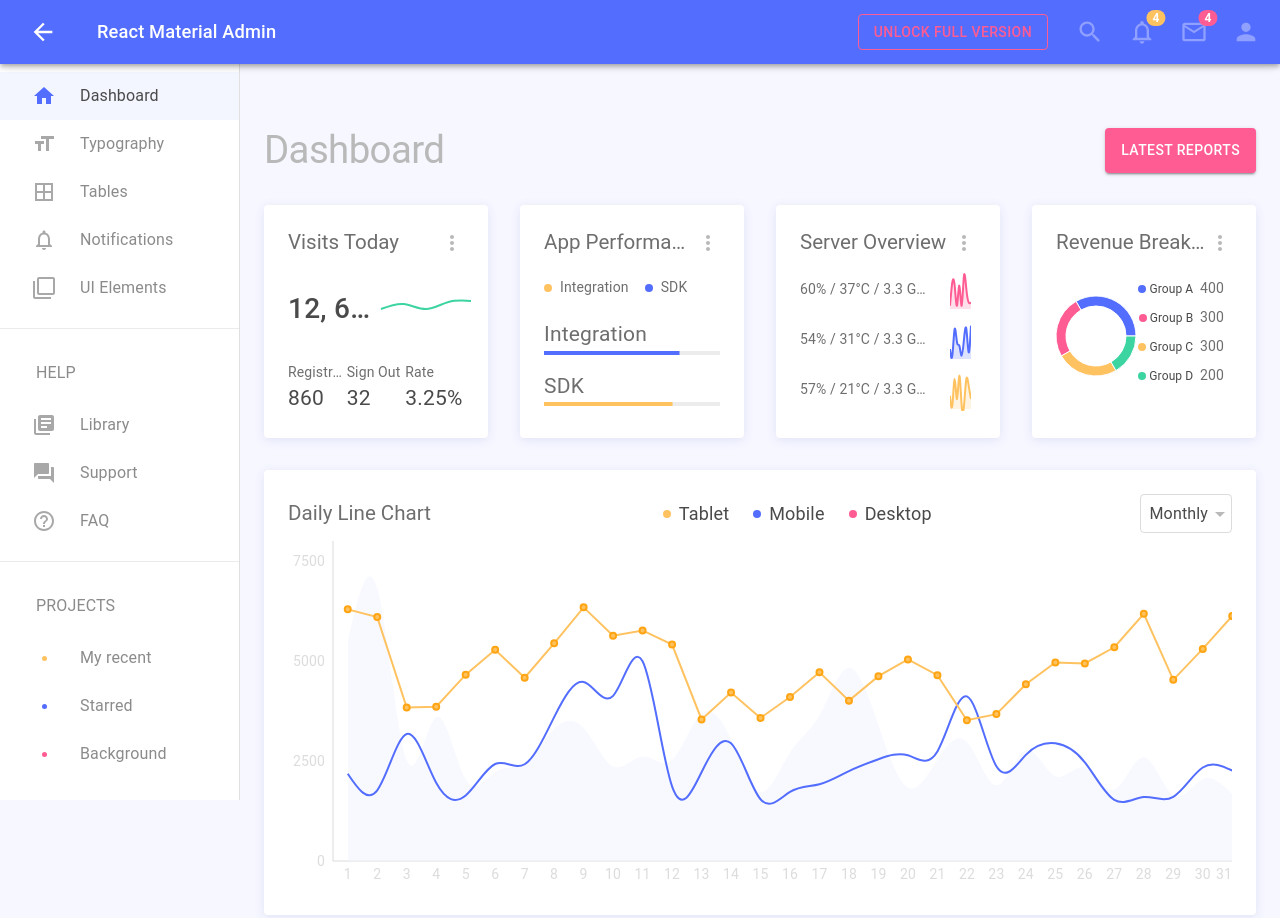
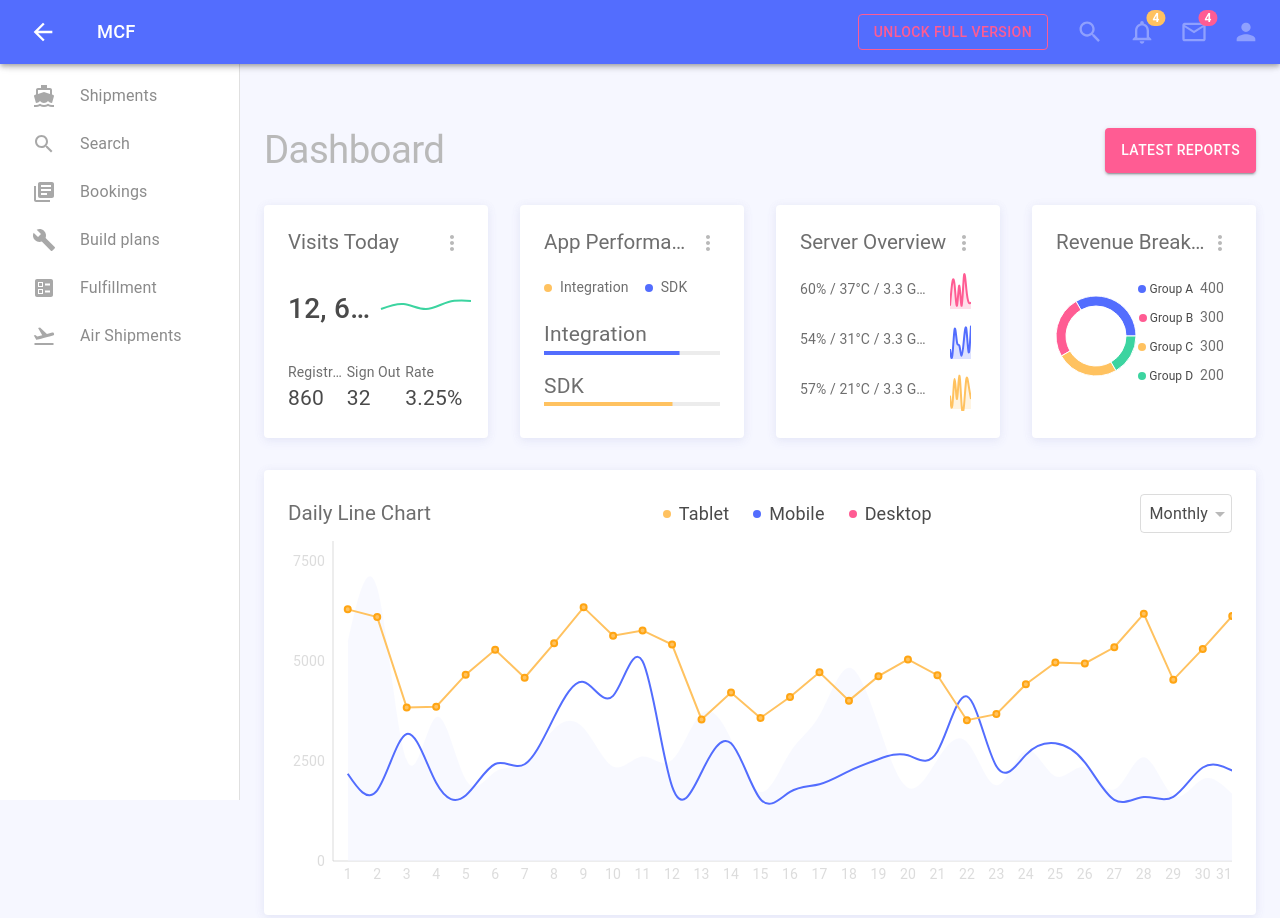
Before and after one commit to ivzeus/freight-dashboard, a React app: page /#/app/dashboard in a window 1280 px wide. Shown: the top 918 px of the page. Built offline with nearby package versions, Linux system fonts and the light colour scheme; sample sign-in values are in the browser's storage; what react-google-maps would draw is missing.

Commit message:
tweak sidebar & header content

```diff
--- a/public/index.html
+++ b/public/index.html
@@ -22,10 +22,10 @@
       work correctly both with client-side routing and a non-root public URL.
       Learn how to configure a non-root public URL by running `npm run build`.
     -->
-    <title>React Material Admin</title>
-    <meta name="description" content="React Material Admin is a React Template built with Material-UI">
-    <meta name="keywords" content="react material, material ui admin, react template, react material admin, react material dashboard">
-    <meta name="author" content="Flatlogic LLC.">
+    <title>MCF</title>
+    <meta name="description" content="Simple international air & sea shipment administration dashboard">
+    <meta name="keywords" content="freight,cargo,shipment,mekong">
+    <meta name="author" content="Mekong Cargo">
   </head>
   <body style="font-family: 'Roboto', sans-serif;">
     <noscript>You need to enable JavaScript to run this app.</noscript>
--- a/src/components/Header/Header.js
+++ b/src/components/Header/Header.js
@@ -7,7 +7,7 @@ import {
   Menu,
   MenuItem,
   Fab,
-  Link
+  Link,
 } from "@material-ui/core";
 import {
   Menu as MenuIcon,
@@ -113,7 +113,7 @@ export default function Header(props) {
           onClick={() => toggleSidebar(layoutDispatch)}
           className={classNames(
             classes.headerMenuButtonSandwich,
-            classes.headerMenuButtonCollapse,
+            classes.headerMenuButtonCollapse
           )}
         >
           {layoutState.isSidebarOpened ? (
@@ -121,7 +121,7 @@ export default function Header(props) {
               classes={{
                 root: classNames(
                   classes.headerIcon,
-                  classes.headerIconCollapse,
+                  classes.headerIconCollapse
                 ),
               }}
             />
@@ -130,17 +130,25 @@ export default function Header(props) {
               classes={{
                 root: classNames(
                   classes.headerIcon,
-                  classes.headerIconCollapse,
+                  classes.headerIconCollapse
                 ),
               }}
             />
           )}
         </IconButton>
         <Typography variant="h6" weight="medium" className={classes.logotype}>
-          React Material Admin
+          MCF
         </Typography>
         <div className={classes.grow} />
-        <Button component={Link} href="https://flatlogic.com/templates/react-material-admin-full" variant={"outlined"} color={"secondary"} className={classes.purchaseBtn}>Unlock full version</Button>
+        <Button
+          component={Link}
+          href="https://flatlogic.com/templates/react-material-admin-full"
+          variant={"outlined"}
+          color={"secondary"}
+          className={classes.purchaseBtn}
+        >
+          Unlock full version
+        </Button>
         <div
           className={classNames(classes.search, {
             [classes.searchFocused]: isSearchOpen,
@@ -166,7 +174,7 @@ export default function Header(props) {
           color="inherit"
           aria-haspopup="true"
           aria-controls="mail-menu"
-          onClick={e => {
+          onClick={(e) => {
             setNotificationsMenu(e.currentTarget);
             setIsNotificationsUnread(false);
           }}
@@ -183,7 +191,7 @@ export default function Header(props) {
           color="inherit"
           aria-haspopup="true"
           aria-controls="mail-menu"
-          onClick={e => {
+          onClick={(e) => {
             setMailMenu(e.currentTarget);
             setIsMailsUnread(false);
           }}
@@ -201,7 +209,7 @@ export default function Header(props) {
           color="inherit"
           className={classes.headerMenuButton}
           aria-controls="profile-menu"
-          onClick={e => setProfileMenu(e.currentTarget)}
+          onClick={(e) => setProfileMenu(e.currentTarget)}
         >
           <AccountIcon classes={{ root: classes.headerIcon }} />
         </IconButton>
@@ -227,7 +235,7 @@ export default function Header(props) {
               {messages.length} New Messages
             </Typography>
           </div>
-          {messages.map(message => (
+          {messages.map((message) => (
             <MenuItem key={message.id} className={classes.messageNotification}>
               <div className={classes.messageNotificationSide}>
                 <UserAvatar color={message.variant} name={message.name} />
@@ -238,7 +246,7 @@ export default function Header(props) {
               <div
                 className={classNames(
                   classes.messageNotificationSide,
-                  classes.messageNotificationBodySide,
+                  classes.messageNotificationBodySide
                 )}
               >
                 <Typography weight="medium" gutterBottom>
@@ -268,7 +276,7 @@ export default function Header(props) {
           className={classes.headerMenu}
           disableAutoFocusItem
         >
-          {notifications.map(notification => (
+          {notifications.map((notification) => (
             <MenuItem
               key={notification.id}
               onClick={() => setNotificationsMenu(null)}
@@ -303,7 +311,7 @@ export default function Header(props) {
           <MenuItem
             className={classNames(
               classes.profileMenuItem,
-              classes.headerMenuItem,
+              classes.headerMenuItem
             )}
           >
             <AccountIcon className={classes.profileMenuIcon} /> Profile
@@ -311,7 +319,7 @@ export default function Header(props) {
           <MenuItem
             className={classNames(
               classes.profileMenuItem,
-              classes.headerMenuItem,
+              classes.headerMenuItem
             )}
           >
             <AccountIcon className={classes.profileMenuIcon} /> Tasks
@@ -319,7 +327,7 @@ export default function Header(props) {
           <MenuItem
             className={classNames(
               classes.profileMenuItem,
-              classes.headerMenuItem,
+              classes.headerMenuItem
             )}
           >
             <AccountIcon className={classes.profileMenuIcon} /> Messages
--- a/src/components/Sidebar/Sidebar.js
+++ b/src/components/Sidebar/Sidebar.js
@@ -1,16 +1,6 @@
 import React, { useState, useEffect } from "react";
 import { Drawer, IconButton, List } from "@material-ui/core";
-import {
-  Home as HomeIcon,
-  NotificationsNone as NotificationsIcon,
-  FormatSize as TypographyIcon,
-  FilterNone as UIElementsIcon,
-  BorderAll as TableIcon,
-  QuestionAnswer as SupportIcon,
-  LibraryBooks as LibraryIcon,
-  HelpOutline as FAQIcon,
-  ArrowBack as ArrowBackIcon,
-} from "@material-ui/icons";
+import { ArrowBack as ArrowBackIcon } from "@material-ui/icons";
 import { useTheme } from "@material-ui/styles";
 import { withRouter } from "react-router-dom";
 import classNames from "classnames";
@@ -20,7 +10,6 @@ import useStyles from "./styles";
 
 // components
 import SidebarLink from "./components/SidebarLink/SidebarLink";
-import Dot from "./components/Dot";
 
 // context
 import {
@@ -29,58 +18,7 @@ import {
   toggleSidebar,
 } from "../../context/LayoutContext";
 
-const structure = [
-  { id: 0, label: "Dashboard", link: "/app/dashboard", icon: <HomeIcon /> },
-  {
-    id: 1,
-    label: "Typography",
-    link: "/app/typography",
-    icon: <TypographyIcon />,
-  },
-  { id: 2, label: "Tables", link: "/app/tables", icon: <TableIcon /> },
-  {
-    id: 3,
-    label: "Notifications",
-    link: "/app/notifications",
-    icon: <NotificationsIcon />,
-  },
-  {
-    id: 4,
-    label: "UI Elements",
-    link: "/app/ui",
-    icon: <UIElementsIcon />,
-    children: [
-      { label: "Icons", link: "/app/ui/icons" },
-      { label: "Charts", link: "/app/ui/charts" },
-      { label: "Maps", link: "/app/ui/maps" },
-    ],
-  },
-  { id: 5, type: "divider" },
-  { id: 6, type: "title", label: "HELP" },
-  { id: 7, label: "Library", link: "", icon: <LibraryIcon /> },
-  { id: 8, label: "Support", link: "", icon: <SupportIcon /> },
-  { id: 9, label: "FAQ", link: "", icon: <FAQIcon /> },
-  { id: 10, type: "divider" },
-  { id: 11, type: "title", label: "PROJECTS" },
-  {
-    id: 12,
-    label: "My recent",
-    link: "",
-    icon: <Dot size="small" color="warning" />,
-  },
-  {
-    id: 13,
-    label: "Starred",
-    link: "",
-    icon: <Dot size="small" color="primary" />,
-  },
-  {
-    id: 14,
-    label: "Background",
-    link: "",
-    icon: <Dot size="small" color="secondary" />,
-  },
-];
+import structure from "./SidebarItems";
 
 function Sidebar({ location }) {
   var classes = useStyles();
@@ -93,7 +31,7 @@ function Sidebar({ location }) {
   // local
   var [isPermanent, setPermanent] = useState(true);
 
-  useEffect(function() {
+  useEffect(function () {
     window.addEventListener("resize", handleWindowWidthChange);
     handleWindowWidthChange();
     return function cleanup() {
@@ -127,7 +65,7 @@ function Sidebar({ location }) {
         </IconButton>
       </div>
       <List className={classes.sidebarList}>
-        {structure.map(link => (
+        {structure.map((link) => (
           <SidebarLink
             key={link.id}
             location={location}
--- /dev/null
+++ b/src/components/Sidebar/SidebarItems.js
@@ -0,0 +1,101 @@
+import React from "react";
+import {
+  Ballot as FulfillmentIcon,
+  Build as BuildIcon,
+  DirectionsBoat as ShipmentIcon,
+  FlightTakeoff as AirShipmentIcon,
+  LibraryBooks as BookingIcon,
+  Search as SearchIcon,
+} from "@material-ui/icons";
+import Dot from "./components/Dot";
+
+const structure = [
+  {
+    id: 0,
+    label: "Shipments",
+    link: "/app/shipments",
+    icon: <ShipmentIcon />,
+  },
+  {
+    id: 1,
+    label: "Search",
+    link: "app/searches",
+    icon: <SearchIcon />,
+  },
+  {
+    id: 2,
+    label: "Bookings",
+    link: "app/bookings",
+    icon: <BookingIcon />,
+  },
+  {
+    id: 3,
+    label: "Build plans",
+    link: "app/plans",
+    icon: <BuildIcon />,
+  },
+  {
+    id: 4,
+    label: "Fulfillment",
+    link: "app/fulfillments",
+    icon: <FulfillmentIcon />,
+  },
+  {
+    id: 5,
+    label: "Air Shipments",
+    link: "app/airShipments",
+    icon: <AirShipmentIcon />,
+  },
+  //   { id: 0, label: "Dashboard", link: "/app/dashboard", icon: <HomeIcon /> },
+  //   {
+  //     id: 1,
+  //     label: "Typography",
+  //     link: "/app/typography",
+  //     icon: <TypographyIcon />,
+  //   },
+  //   { id: 2, label: "Tables", link: "/app/tables", icon: <TableIcon /> },
+  //   {
+  //     id: 3,
+  //     label: "Notifications",
+  //     link: "/app/notifications",
+  //     icon: <NotificationsIcon />,
+  //   },
+  //   {
+  //     id: 4,
+  //     label: "UI Elements",
+  //     link: "/app/ui",
+  //     icon: <UIElementsIcon />,
+  //     children: [
+  //       { label: "Icons", link: "/app/ui/icons" },
+  //       { label: "Charts", link: "/app/ui/charts" },
+  //       { label: "Maps", link: "/app/ui/maps" },
+  //     ],
+  //   },
+  //   { id: 5, type: "divider" },
+  //   { id: 6, type: "title", label: "HELP" },
+  //   { id: 7, label: "Library", link: "", icon: <LibraryIcon /> },
+  //   { id: 8, label: "Support", link: "", icon: <SupportIcon /> },
+  //   { id: 9, label: "FAQ", link: "", icon: <FAQIcon /> },
+  //   { id: 10, type: "divider" },
+  //   { id: 11, type: "title", label: "PROJECTS" },
+  //   {
+  //     id: 12,
+  //     label: "My recent",
+  //     link: "",
+  //     icon: <Dot size="small" color="secondary" />,
+  //   },
+  //   {
+  //     id: 13,
+  //     label: "Starred",
+  //     link: "",
+  //     icon: <Dot size="small" color="primary" />,
+  //   },
+  //   {
+  //     id: 14,
+  //     label: "Background",
+  //     link: "",
+  //     icon: <Dot size="small" color="secondary" />,
+  //   },
+];
+
+export default structure;
--- a/src/themes/default.js
+++ b/src/themes/default.js
@@ -1,4 +1,7 @@
 import tinycolor from "tinycolor2";
+
+/// HNToan
+const sidebarBackgroundColor = "#590b0b";
 
 const primary = "#536DFE";
 const secondary = "#FF5C93";
```
Also changed, not shown: src/components/Header/HeaderView.js (+60 -58 lines), src/components/Sidebar/SidebarView.js (+45 -70 lines), public/manifest.json.
